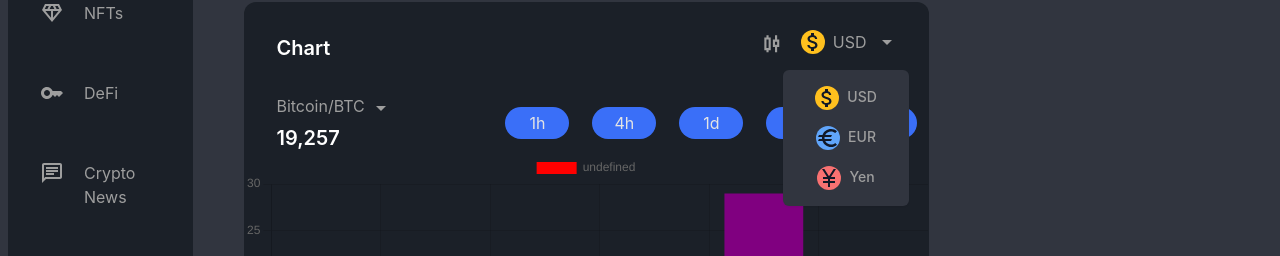
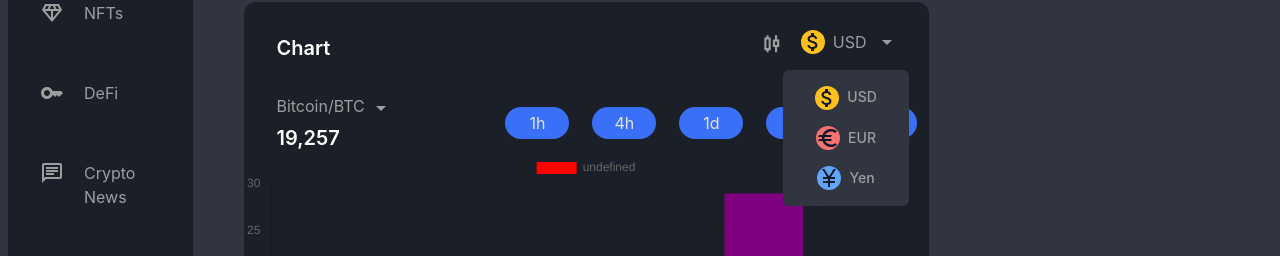
Before and after one commit to YasinduNethmina/CryptoDora-Crypto-App, a React (Create React App) app: page / in a window 1280 px wide. Both pictures are taken after a click on the button "USD". Shown: the part 399-655 px from the top of the page. Built offline with nearby package versions, Linux system fonts and the light colour scheme; no server answers.

Commit message:
bug fix chart section!

```diff
--- a/src/components/Main/Chart/Chart.js
+++ b/src/components/Main/Chart/Chart.js
@@ -7,7 +7,7 @@ import AttachMoneyIcon from "@mui/icons-material/AttachMoney";
 import EuroIcon from "@mui/icons-material/Euro";
 import AttachMoney from "@mui/icons-material/AttachMoney";
 import CurrencyYenIcon from "@mui/icons-material/CurrencyYen";
-import CurrencyBitcoinIcon from "@mui/icons-material/CurrencyBitcoin";
+import Dropdown from "./Dropdown";
 
 function Chart() {
   const data = {
@@ -58,26 +58,21 @@ function Chart() {
           </button>
 
           {/* Currency DropDown */}
-          <div
-            className={
-              currencyDropDown
-                ? "hidden"
-                : "right-76 visible absolute ml-6 mt-10 flex flex-col rounded-md bg-[#31353f] px-4 py-2 text-sm font-medium text-[#9E9E9E] shadow-sm focus:border-none focus:outline-none focus:ring-2 focus:ring-indigo-500 focus:ring-offset-2 focus:ring-offset-gray-100"
+          <Dropdown
+            func={currencyDropDown}
+            logo1={
+              <AttachMoney className="my-2 mr-2 rounded-full bg-[#FFC01E] text-gray-900" />
             }
-          >
-            <button className="px-4 hover:rounded hover:bg-[#3A6FF8] hover:text-white">
-              <AttachMoney className="my-2 mr-2 rounded-full bg-[#FFC01E] text-gray-900" />
-              USD
-            </button>
-            <button className="px-4 hover:rounded hover:bg-[#3A6FF8] hover:text-white">
-              <EuroIcon className="my-2 mr-2 rounded-full bg-blue-400 text-gray-900" />
-              EUR
-            </button>
-            <button className="px-4 hover:rounded hover:bg-[#3A6FF8] hover:text-white">
-              <CurrencyYenIcon className="my-2 mr-2 rounded-full bg-red-400 text-gray-900" />
-              Yen
-            </button>
-          </div>
+            logo2={
+              <EuroIcon className="my-2 mr-2 rounded-full bg-red-400 text-gray-900" />
+            }
+            logo3={
+              <CurrencyYenIcon className="my-2 mr-2 rounded-full bg-blue-400 text-gray-900" />
+            }
+            currencyName1="USD"
+            currencyName2="EUR"
+            currencyName3="Yen"
+          />
         </div>
       </div>
 
@@ -89,25 +84,15 @@ function Chart() {
               Bitcoin/BTC <ArrowDropDownIcon />
             </h4>
           </button>
-          <div
-            className={
-              cryptoDropDown
-                ? "hidden"
-                : "right-76 visible absolute ml-6 mt-10 flex flex-col rounded-md bg-[#31353f] px-4 py-2 text-sm font-medium text-[#9E9E9E] shadow-sm focus:border-none focus:outline-none focus:ring-2 focus:ring-indigo-500 focus:ring-offset-2 focus:ring-offset-gray-100"
-            }
-          >
-            <button className="px-4 hover:rounded hover:bg-[#3A6FF8] hover:text-white">
-              <CurrencyBitcoinIcon className="my-2 mr-2 rounded-full bg-[#FFC01E] text-gray-900" />
-              BTC
-            </button>
-            <button className="px-4 hover:rounded hover:bg-[#3A6FF8] hover:text-white">
-              <EuroIcon className="my-2 mr-2 rounded-full bg-blue-400 text-gray-900" />
-              ETH
-            </button>
-            <button className="px-4 hover:rounded hover:bg-[#3A6FF8] hover:text-white">
-              <CurrencyYenIcon className="my-2 mr-2 rounded-full bg-red-400 text-gray-900" />
-              SOL
-            </button>
+
+          {/* Crypto DropDown */}
+          <div className="relative bottom-10 left-12">
+            <Dropdown
+              func={cryptoDropDown}
+              currencyName1="BTC"
+              currencyName2="ETH"
+              currencyName3="SOL"
+            />
           </div>
           <h1 className="text-xl font-semibold text-white">19,257</h1>
         </div>
--- /dev/null
+++ b/src/components/Main/Chart/Dropdown.js
@@ -0,0 +1,36 @@
+import React from "react";
+
+function Dropdown({
+  func,
+  logo1,
+  logo2,
+  logo3,
+  currencyName1,
+  currencyName2,
+  currencyName3,
+}) {
+  return (
+    <div
+      className={
+        func
+          ? "hidden"
+          : "right-76 visible absolute ml-6 mt-10 flex flex-col rounded-md bg-[#31353f] px-4 py-2 text-sm font-medium text-[#9E9E9E] shadow-sm focus:border-none focus:outline-none focus:ring-2 focus:ring-indigo-500 focus:ring-offset-2 focus:ring-offset-gray-100"
+      }
+    >
+      <button className="px-4 hover:rounded hover:bg-[#3A6FF8] hover:text-white">
+        {logo1}
+        {currencyName1}
+      </button>
+      <button className="flex items-center justify-center px-4 hover:rounded hover:bg-[#3A6FF8] hover:text-white">
+        {logo2}
+        {currencyName2}
+      </button>
+      <button className="flex items-center justify-center px-4 hover:rounded hover:bg-[#3A6FF8] hover:text-white">
+        {logo3}
+        {currencyName3}
+      </button>
+    </div>
+  );
+}
+
+export default Dropdown;
```
Also changed, not shown: 1 other file (tests, documents, lock files or other folders).
